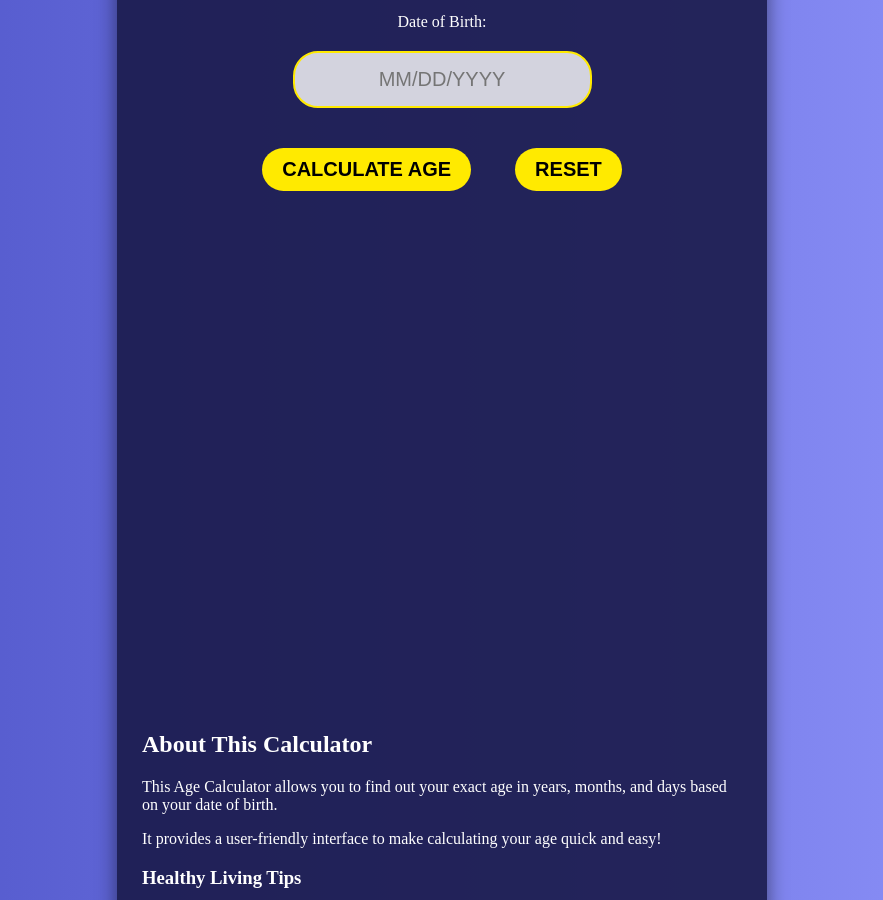
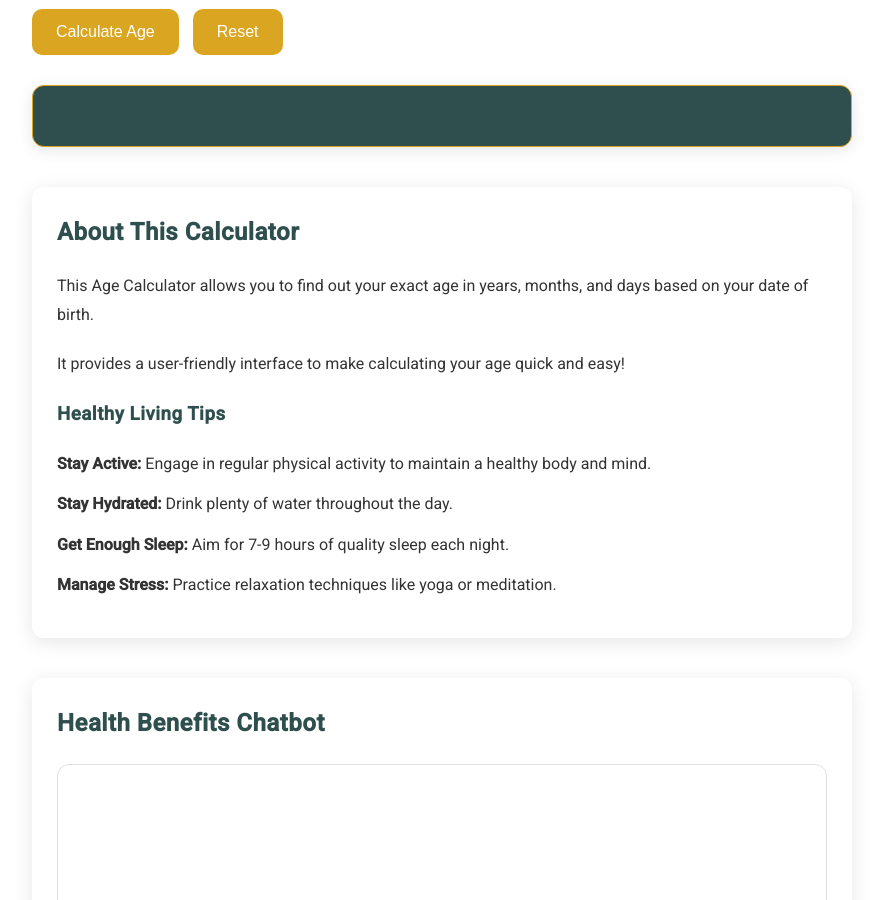
Before and after one commit to Praveen95-cs/my-webpage, a plain HTML site: page index.html in a window 1280 px wide. Shown: the part 393-1293 px from the top of the page, without its empty margins (198-1081 px from the left). Drawn offline with Linux system fonts and the light colour scheme.

Commit message:
Update style.css

```diff
--- a/style.css
+++ b/style.css
@@ -1,102 +1,139 @@
+* {
+    box-sizing: border-box;
+    margin: 0;
+    padding: 0;
+}
 body {
-    background: linear-gradient(to right, #4e54c8, #8f94fb);
+    font-family: 'Roboto', sans-serif;
+    background-color: #F5F5F5;
+    color: #333333;
+    line-height: 1.7;
+    padding: 20px;
+}
+.container {
+    max-width: 900px;
+    margin: 40px auto;
+    padding: 40px;
+    background: #FFFFFF;
+    border-radius: 16px;
+    box-shadow: 0 6px 30px rgba(0, 0, 0, 0.1);
+    transition: box-shadow 0.3s ease-in-out;
+}
+.container:hover {
+    box-shadow: 0 10px 40px rgba(0, 0, 0, 0.2);
+}
+h1 {
+    color: #DAA520;
+    text-align: center;
+    margin-bottom: 30px;
+    letter-spacing: 1px;
+    font-size: 2.2em;
+}
+h2, h3 {
+    color: #2F4F4F;
+    margin-bottom: 20px;
+    letter-spacing: 0.5px;
+}
+p {
+    margin-bottom: 20px;
+    line-height: 1.8;
+}
+input[type="text"] {
+    width: 100%;
+    padding: 14px;
+    margin: 20px 0;
+    border: 2px solid #2F4F4F;
+    border-radius: 10px;
+    transition: border-color 0.3s ease, box-shadow 0.3s ease;
+}
+input[type="text"]:focus {
+    border-color: #DAA520;
+    box-shadow: 0 0 10px rgba(218, 165, 32, 0.3);
+    outline: none;
+}
+button {
+    background: #DAA520;
+    color: #FFFFFF;
+    border: none;
+    padding: 14px 24px;
+    border-radius: 10px;
+    cursor: pointer;
+    transition: background 0.3s ease, transform 0.2s ease;
+    margin-right: 10px;
+    font-size: 1em;
+}
+button:hover {
+    background: #C29218;
+    transform: scale(1.05);
+}
+.age-display {
+    margin-top: 30px;
+    padding: 20px;
+    background: #2F4F4F;
+    border: 1px solid #DAA520;
+    border-radius: 12px;
+    text-align: center;
+    color: #FFFFFF;
+    box-shadow: 0 3px 15px rgba(0, 0, 0, 0.1);
+}
+.info, .chatbot {
+    margin-top: 40px;
+    padding: 25px;
+    background: #FFFFFF;
+    border-radius: 12px;
+    box-shadow: 0 4px 20px rgba(0, 0, 0, 0.1);
+    transition: box-shadow 0.3s ease-in-out;
+}
+.info:hover, .chatbot:hover {
+    box-shadow: 0 8px 30px rgba(0, 0, 0, 0.2);
 }
 
-.container {
-    position: relative;
+.info ul {
+    list-style: none;
+    padding-left: 0;
+}
+.info li {
+    margin-bottom: 15px;
+    line-height: 1.6;
+}
+.chatbox {
     display: flex;
     flex-direction: column;
-    align-items: center;
-    justify-content: center;
-    width: 600px;
-    margin: 10% auto;
-    padding: 5% 2%;
-    background-color: rgba(26, 26, 75, 0.9);
-    color: white;
-    border-radius: 15px;
-    box-shadow: 0 4px 20px rgba(0, 0, 0, 0.5);
 }
-
-.container::before {
-    content: '';
-    position: absolute;
-    top: 0;
-    left: 0;
-    right: 0;
-    bottom: 0;
-    background-image: url('path/to/your/flower-pattern.png'); /* Flower pattern image */
-    background-size: cover;
-    opacity: 0.2; /* Light overlay */
-    border-radius: 15px;
-    z-index: 0; /* Send it behind the content */
+#chat-log {
+    height: 200px;
+    overflow-y: auto;
+    border: 1px solid #E0E0E0;
+    border-radius: 12px;
+    padding: 15px;
+    background: #FFFFFF;
+    margin-bottom: 20px;
 }
-
-.container > * {
-    position: relative; /* Ensure text is above the flower background */
-    z-index: 1; /* Bring the text above the flower background */
+.footer {
+    text-align: center;
+    margin-top: 40px;
+    padding: 30px;
+    background: #2F4F4F;
+    border-top: 1px solid #E0E0E0;
+    color: #FFFFFF;
+    border-radius: 12px;
+    box-shadow: 0 2px 10px rgba(0, 0, 0, 0.1);
 }
-
-#currDate {
-    font-size: 40px;
-    margin: 20px;
-    font-weight: bold;
-    text-shadow: 1px 1px 5px rgba(0, 0, 0, 0.7);
+.footer-content {
+    margin-bottom: 15px;
 }
-
-input {
-    font-size: 20px;
-    padding: 15px;
-    margin: 20px;
-    text-align: center;
-    border-radius: 25px;
-    border: 2px solid #ffea00;
-    background-color: rgba(255, 255, 255, 0.8);
-    transition: border-color 0.3s;
+.footer a {
+    color: #FFFFFF;
+    text-decoration: none;
+    transition: color 0.3s ease;
 }
-
-input:focus {
-    border-color: #ffea00;
-    outline: none;
+.footer a:hover {
+    color: #c9b508;
 }
-
-button {
-    font-size: 20px;
-    padding: 10px 20px;
-    border-radius: 25px;
-    border: none;
-    background-color: #ffea00;
-    color: black;
-    margin: 20px;
-    text-transform: uppercase;
-    font-weight: bold;
-    cursor: pointer;
-    transition: background-color 0.3s, transform 0.2s;
+.contact-info p {
+    margin: 10px 0;
 }
-
-button:hover {
-    background-color: white;
-    color: blue;
-    transform: scale(1.05);
+.footer-bottom {
+    font-size: 0.9em;
+    color: #7f8c8d;
 }
-
-#displayAge {
-    display: flex;
-    align-items: center;
-    justify-content: center;
-    width: 100%; /* Take full width */
-    height: 480px;
-    background-color: rgba(228, 91, 91, 0.9);
-    border-radius: 30px;
-    position: relative; /* Change to relative for proper layering */
-    margin-top: 20px; /* Add margin to separate from other elements */
-    box-shadow: 0 4px 20px rgba(0, 0, 0, 0.5);
-    visibility: hidden; /* Keep hidden until shown */
-}
-
-#age {
-    color: white;
-    font-size: 50px;
-    margin: 20px;
-    font-weight: bold;
-    text-shadow: 1px 1px 5px rgba(0, 0, 0, 0.7);
-}
```
